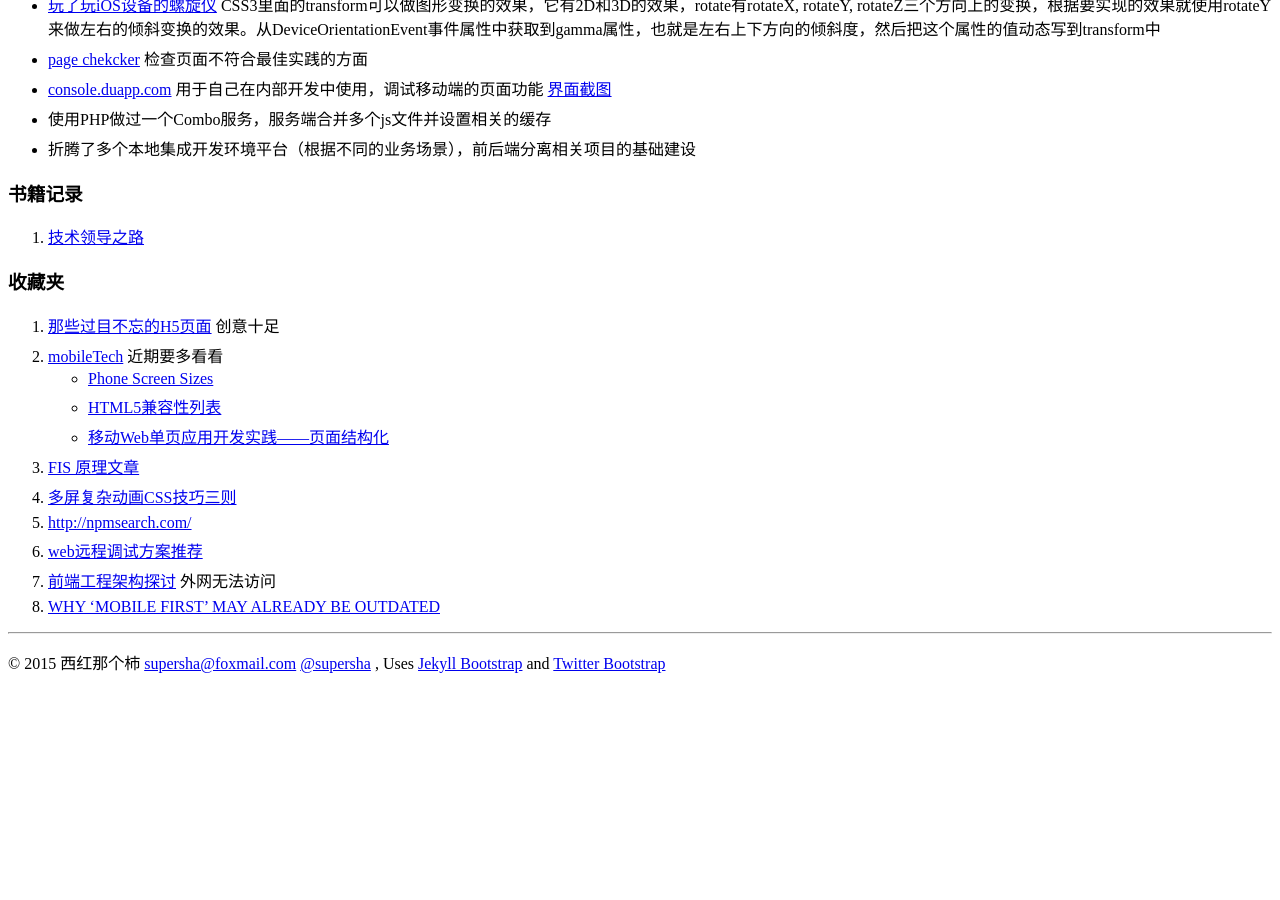
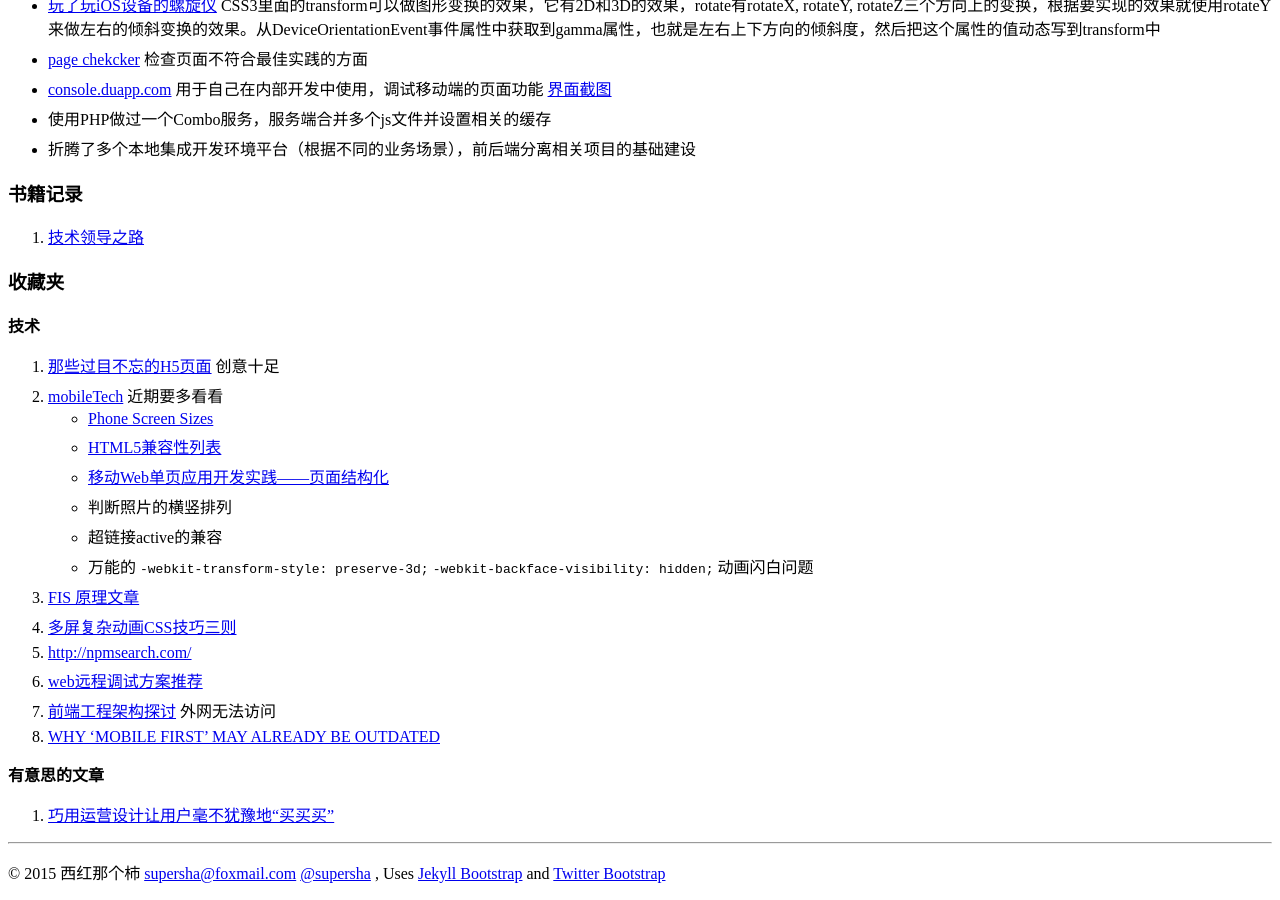
Before and after one commit to supersha/supersha.github.io, a Jekyll site: the page built from index.md, in a window 1280 px wide and 900 px high, scrolled down 5564 px. Built offline with Jekyll 4.4.1, drawn with Linux system fonts in a browser that asks for light colours; before the commit the page ends 6254 px from its top, so only the background shows below that.

Commit message:
by xipeng

```diff
--- a/index.md
+++ b/index.md
@@ -164,14 +164,23 @@ tagline: 记录自己的前端生涯
 
 ### 收藏夹
 
+**技术**
+
 0. [那些过目不忘的H5页面](http://isux.tencent.com/great-mobile-h5-pages.html) 创意十足
 0. [mobileTech](https://github.com/jtyjty99999/mobileTech) 近期要多看看
     * [Phone Screen Sizes](http://screensiz.es/phone)
     * [HTML5兼容性列表](http://mobilehtml5.org/)
     * [移动Web单页应用开发实践——页面结构化](https://github.com/maxzhang/maxzhang.github.com/issues/8)
+    * 判断照片的横竖排列
+    * 超链接active的兼容
+    * 万能的 `-webkit-transform-style: preserve-3d;` `-webkit-backface-visibility: hidden;` 动画闪白问题
 0. [FIS 原理文章](http://fis.baidu.com/docs/dev/more.html)
 0. [多屏复杂动画CSS技巧三则](http://isux.tencent.com/css-animation-skills.html)
 0. [http://npmsearch.com/](http://npmsearch.com/)
 0. [web远程调试方案推荐](http://www.atatech.org/articles/21080)
 0. [前端工程架构探讨](http://www.atatech.org/articles/33770) 外网无法访问
 0. [WHY ‘MOBILE FIRST’ MAY ALREADY BE OUTDATED](https://blog.intercom.io/why-mobile-first-may-already-be-outdated/)
+
+**有意思的文章**
+
+0. [巧用运营设计让用户毫不犹豫地“买买买”](http://isux.tencent.com/optimized-promotion-campaign.html)
```
